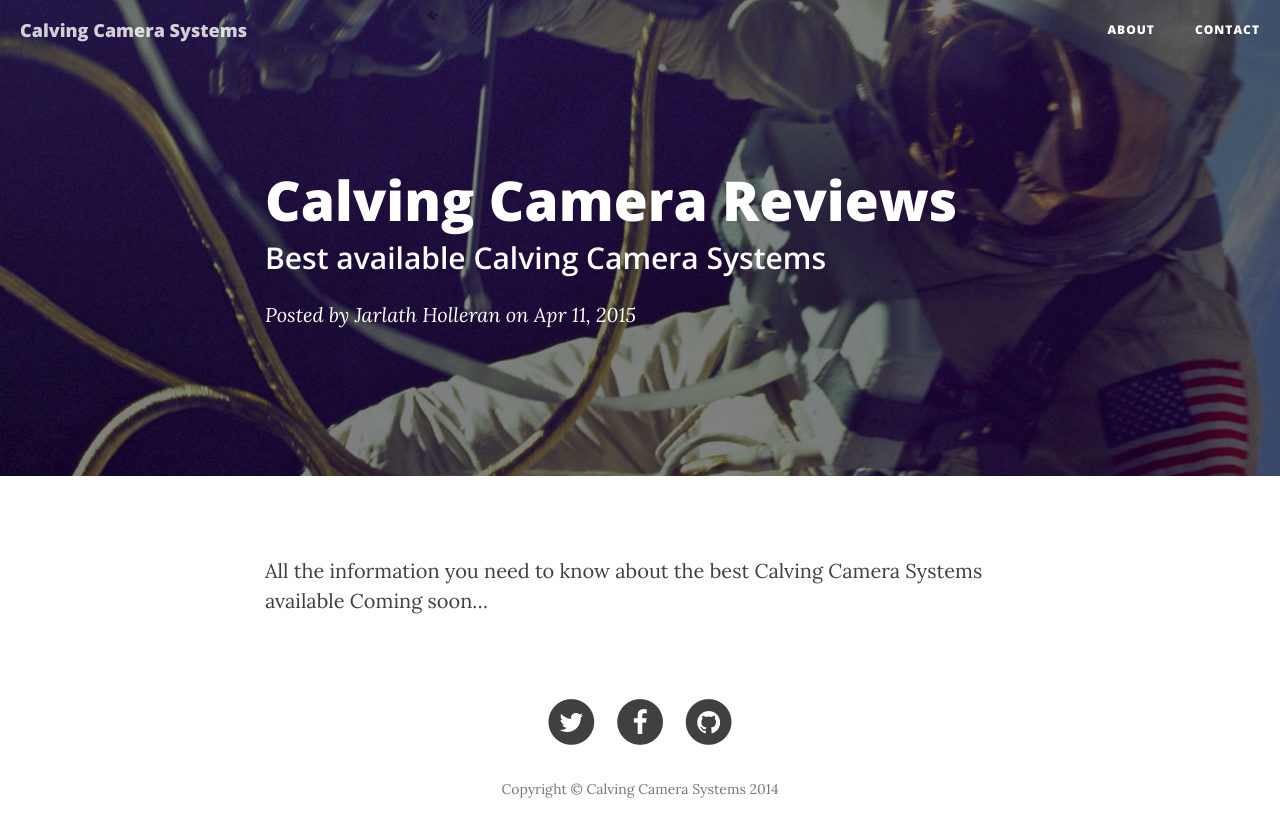
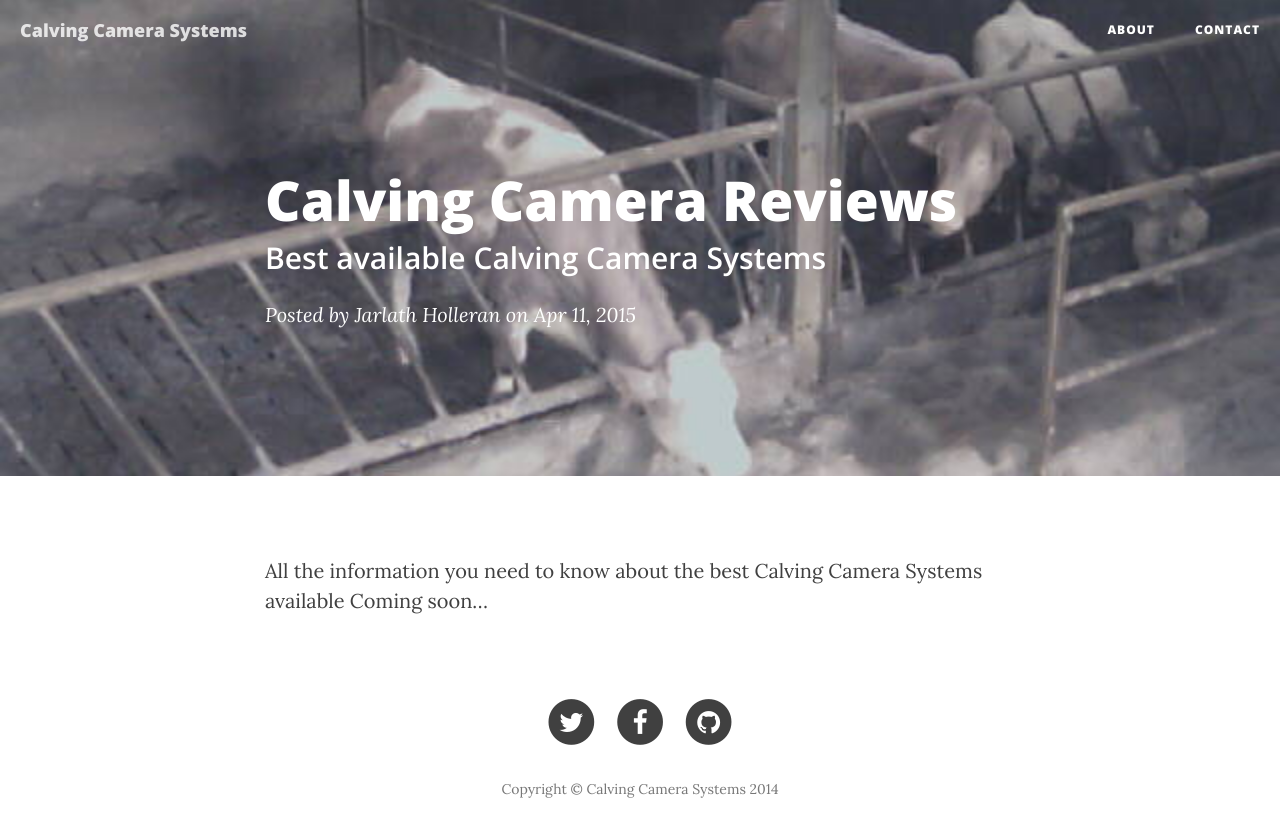
Before and after one commit to jholleran/calvingcamerareviews, a Jekyll site: the page built from _posts/2015-04-11-calving-camera-reviews.markdown, in a window 1280 px wide. Shown: the top 837 px of the page. Built offline with Jekyll 4.4.1, drawn with Linux system fonts in a browser that asks for light colours; nearby versions of some CDN libraries.

Commit message:
changed some of the images in the post

```diff
--- a/_posts/2015-04-11-calving-camera-reviews.markdown
+++ b/_posts/2015-04-11-calving-camera-reviews.markdown
@@ -3,7 +3,7 @@ layout: post
 heading:  "Calving Camera Reviews"
 subHeading:  "Best available Calving Camera Systems"
 date:   2015-04-11 17:07:16
-bg-img: post-bg.jpg
+bg-img: three-cows-in-shed.jpg
 img: dome-camera.jpg
 description: |
   All the information you need to know about the best Calving Camera Systems available.
--- a/_posts/2015-04-24-ip-calving-camera-system.markdown
+++ b/_posts/2015-04-24-ip-calving-camera-system.markdown
@@ -3,7 +3,7 @@ layout: post
 heading:  "Calving Camera System"
 subHeading:  "Setting up an IP Calving Camera"
 date:   2015-04-24 19:55:45
-bg-img: three-cows-in-shed.jpg
+bg-img: cows-on-pc-2.png
 img: calving-camera.jpg
 description: |
   All the information you need to know about Analog CCTV camera systems.
```
Also changed, not shown: img/IP-PTZ-CAM-1.jpg (deleted), img/born-calf.jpg (deleted), img/calving-camera-cree.jpg (deleted), img/calving-camera.jpg (deleted), img/cows-on-pc-2.png (added), img/dome-camera.jpg (deleted).
